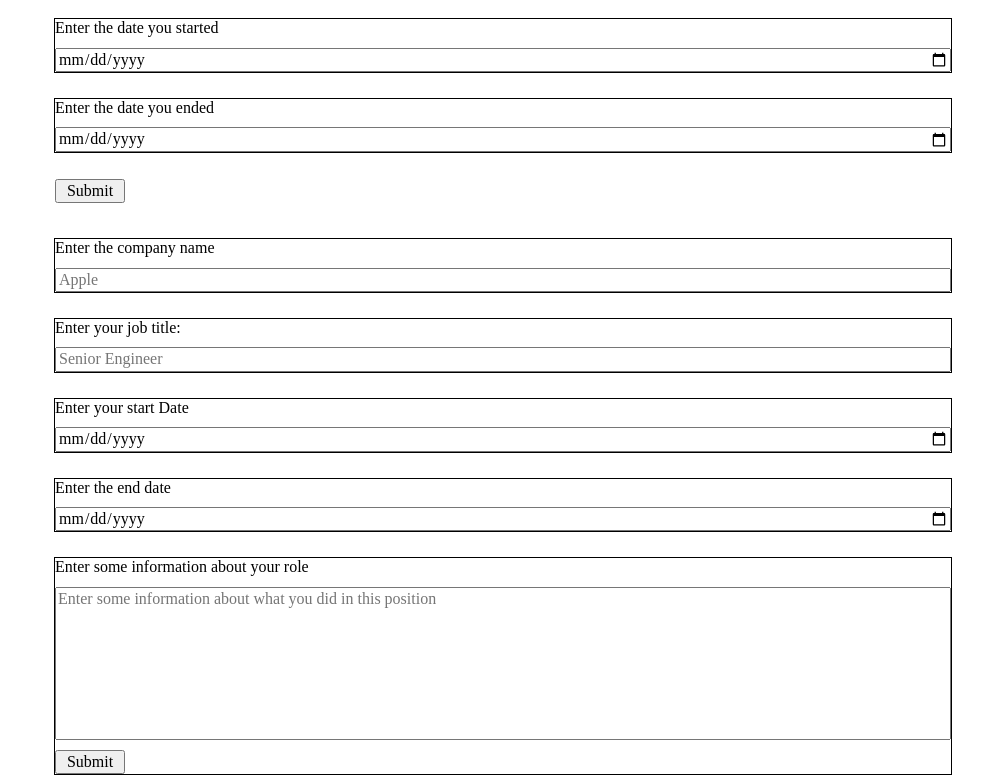
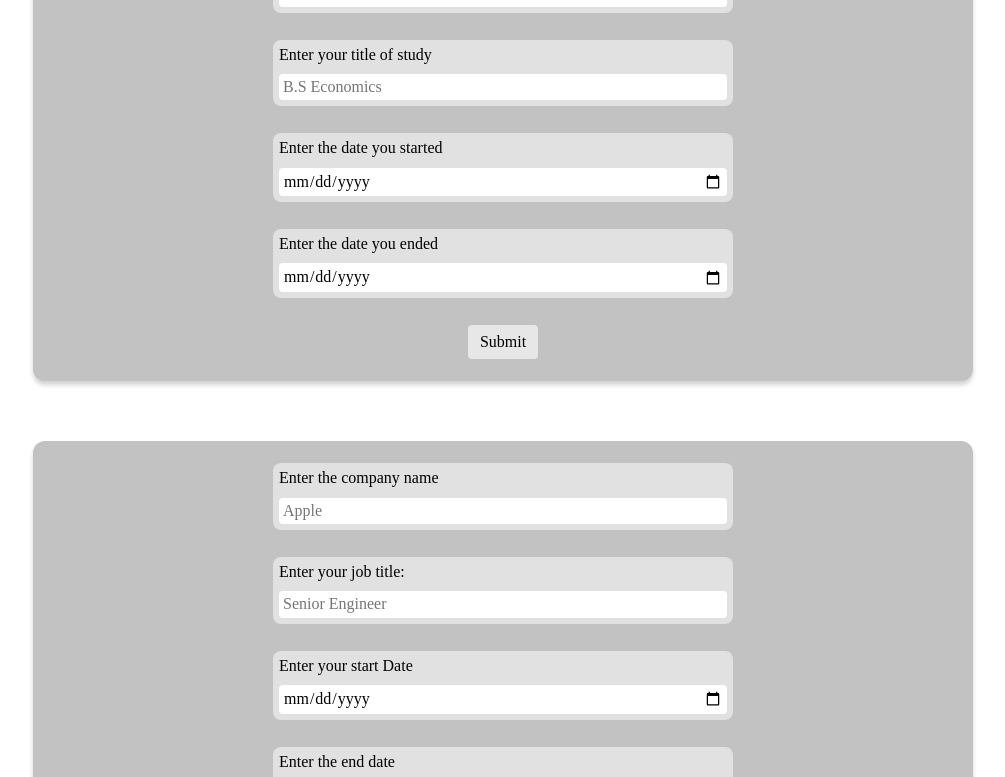
Before and after one commit to TheRealBill91/CV-Project, a React (Create React App) app: page / in a window 1280 px wide. Shown: the part 548-1325 px from the top of the page, without its empty margins (137-1142 px from the left). Built offline with nearby package versions, Linux system fonts and the light colour scheme.

Commit message:
Form input style changes

```diff
--- a/src/App.js
+++ b/src/App.js
@@ -18,7 +18,8 @@ export default class App extends Component {
           justifyContent: "center",
           minHeight: "100vh",
           gap: "12px",
-          padding: "24px"
+          padding: "24px",
+          margin: "16px 0px"
         }}
       >
         <FormOverview />
--- a/src/components/EducationExperience.js
+++ b/src/components/EducationExperience.js
@@ -450,7 +450,7 @@ export class SubmitView extends Component {
                 onChange={handleEndDateOfStudy}
               ></input>
             </div>
-            <button style={{ width: "70px" }} type="submit">
+            <button className="submitBtn" style={{ width: "70px" }} type="submit">
               Submit
             </button>
           </form>
--- a/src/components/WorkExperience.js
+++ b/src/components/WorkExperience.js
@@ -1,7 +1,7 @@
 import { format, parseISO, formatISO, parse } from "date-fns";
 import React, { Component } from "react";
 import uniqid from "uniqid";
-import "../styles/WorkExperience.css"
+import "../styles/WorkExperience.css";
 
 export class WorkInfoSection extends Component {
   constructor(props) {
@@ -448,12 +448,16 @@ class SubmitView extends Component {
                 cols={40}
                 rows={8}
                 maxLength={200}
-                                placeholder="Enter some information about what you did in this position"
+                placeholder=""
               ></textarea>
-                            <button type="submit" style={{ width: "70px" }}>
+            </div>
+            <button
+              className="submitBtn"
+              type="submit"
+              style={{ width: "70px" }}
+            >
               Submit
             </button>
-                        </div>
           </form>
         </div>
       </>
--- a/src/styles/EducationExperience.css
+++ b/src/styles/EducationExperience.css
@@ -4,17 +4,27 @@
   flex-wrap: wrap;
   width: 70vw;
   flex-direction: column;
+  align-items: center;
+  margin: 12px;
+  background-color: rgb(194, 194, 194);
+  border-radius: 12px 12px;
+  padding: 22px;
+  box-shadow: 0px 4px 4px rgba(149, 149, 149, 0.413);
 }
 
-.schoolName,
-.titleOfStudy,
-.startDate,
-.endDate {
+.educationExperienceForm > .schoolName,
+.educationExperienceForm > .titleOfStudy,
+.educationExperienceForm > .startDate,
+.educationExperienceForm > .endDate {
   display: flex;
   gap: 10px;
-  outline: 1px solid black;
+  width: 50%;
+  /* outline: 1px solid black; */
   margin-right: 0;
   flex-direction: column;
+  border-radius: 8px 8px;
+  padding: 6px;
+  background-color: #e1e1e1;
 }
 
 .readViewEducation {
@@ -32,3 +42,22 @@
   align-items: center;
   justify-content: center;
 }
+
+.schoolName input,
+.titleOfStudy input,
+.startDate input,
+.endDate input {
+  border: none;
+  border-radius: 4px 4px;
+  padding: 4px;
+}
+
+.submitBtn {
+  width: 70px;
+  border: none;
+  padding: 8px;
+  border-radius: 4px 4px;
+  transition: background-color 0.2s ease-in-out;
+  color: black;
+  background-color: rgb(231, 231, 231);
+}
--- a/src/styles/GeneralInfo.css
+++ b/src/styles/GeneralInfo.css
@@ -21,13 +21,16 @@
   /* outline: 1px solid black; */
   margin-right: 0;
   flex-direction: column;
+  border-radius: 8px 8px;
+  padding: 6px;
+  background-color: #e1e1e1;
 }
 
 .fullName input,
 .email input,
 .phoneNumber input {
   border: none;
-  border-radius: 4px 4px ;
+  border-radius: 4px 4px;
   padding: 4px;
 }
 
@@ -36,17 +39,16 @@
   border: none;
   padding: 8px;
   border-radius: 4px 4px;
-    transition: background-color 0.2s ease-in-out ;
+  transition: background-color 0.2s ease-in-out;
   color: black;
   background-color: rgb(231, 231, 231);
 }
 
-.submitBtn:hover{
+.submitBtn:hover {
   background-color: white;
 }
 
 /* Start of readview styles */
 
 .readViewContainer {
-
 }
--- a/src/styles/WorkExperience.css
+++ b/src/styles/WorkExperience.css
@@ -4,18 +4,28 @@
   flex-wrap: wrap;
   width: 70vw;
   flex-direction: column;
+  align-items: center;
+  margin: 12px;
+  background-color: rgb(194, 194, 194);
+  border-radius: 12px 12px;
+  padding: 22px;
+  box-shadow: 0px 4px 4px rgba(149, 149, 149, 0.413);
 }
 
-.companyName,
-.jobTitle,
-.startDate,
-.endDate,
-.jobDescription {
+.workExperienceForm > .companyName,
+.workExperienceForm > .jobTitle,
+.workExperienceForm > .startDate,
+.workExperienceForm > .endDate,
+.workExperienceForm > .jobDescription {
   display: flex;
   gap: 10px;
-  outline: 1px solid black;
+  width: 50%;
+  /* outline: 1px solid black; */
   margin-right: 0;
   flex-direction: column;
+  border-radius: 8px 8px;
+  padding: 6px;
+  background-color: #e1e1e1;
 }
 
 .readViewWorkExperience {
@@ -40,3 +50,23 @@
 textarea {
   resize: none;
 }
+
+.companyName input,
+.jobTitle input,
+.startDate input,
+.endDate input,
+.jobDescription textarea {
+  border: none;
+  border-radius: 4px 4px;
+  padding: 4px;
+}
+
+.submitBtn {
+  width: 70px;
+  border: none;
+  padding: 8px;
+  border-radius: 4px 4px;
+  transition: background-color 0.2s ease-in-out;
+  color: black;
+  background-color: rgb(231, 231, 231);
+}
```
Lines whose indentation alone changed are shown as unchanged.
